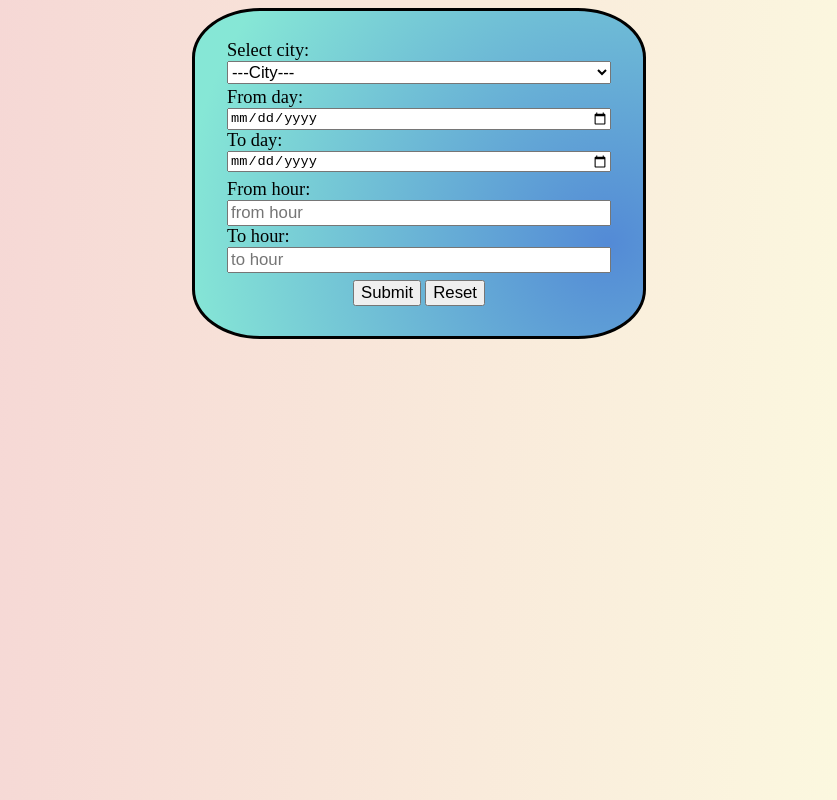
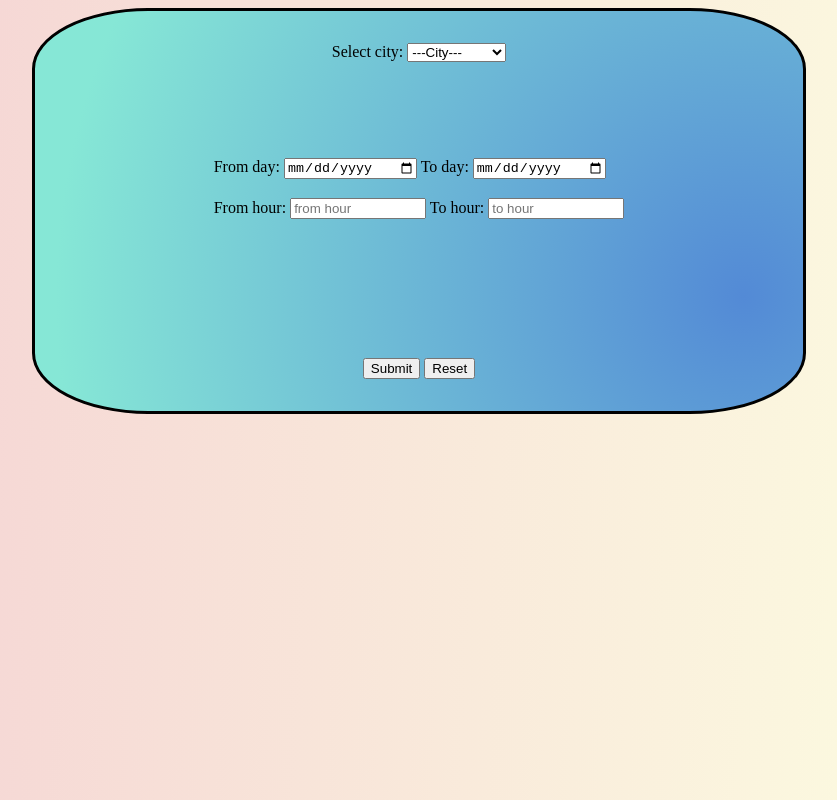
Before and after one commit to LudaTverday/weather-appl, a plain HTML site: page index.html in a window 1280 px wide. Shown: the whole page, without its empty margins (221-1058 px from the left). Drawn offline with Linux system fonts and the light colour scheme.

Commit message:
HW#27 weather-appl changing css

```diff
--- a/styles/styles.css
+++ b/styles/styles.css
@@ -2,94 +2,111 @@
     font-family: stayClassy;
     src: url("fonts/Stay\ Classy\ SLDT.otf");
 }
+
 @font-face {
     font-family: roger;
     src: url("fonts/ROGERS.ttf");
 }
+
 @font-face {
     font-family: centabel;
     src: url("fonts/centabel.ttf");
 }
-html{
-    height:100%;
+
+html {
+    height: 100%;
 }
-body{
-    display:flex;
-    flex-direction:column;
-    justify-content:space-around;
-    align-items:center;
+
+body {
+    display: flex;
+    flex-direction: column;
+    justify-content: space-around;
+    align-items: center;
     height: 90vh;
     background-image: linear-gradient(92.7deg, rgb(245, 212, 212) 8.5%, rgb(252, 251, 224) 90.2%);
 }
+
+#form-data {
+    height: 80vh;
+    width: 60vw;
+    display: flex;
+    flex-direction: column;
+    align-items: center;
+    justify-content: space-around;
+
+}
+
 .form-wrapper{
     display:flex;
     flex-direction:column;
     align-items: center;
     justify-content: center;
     height: 50vh;
-    width: 35vw;
+    width: 60vw;
     border-style: solid;
     border-radius: 15%;
     background-image: radial-gradient(circle at 92.3% 71.5%, rgb(83, 138, 214) 0%, rgb(134, 231, 214) 90%);
 }
-#form-data{
-    max-height: 40vh;
-    width: 30vw;
-  display:flex;
-  flex-direction: column;
-  justify-content: space-evenly;
+.input-date-hours {
+    height: 10vh;
+    display: flex;
+    flex-direction: column;
+    justify-content: space-around;
+}
 
-}
-.input-date-hours{
-    height:25vh;
-    display:flex;
-    flex-direction: column;
-    justify-content: space-evenly;
-}
-.input-city{
+.input-city {
     height: 5vh;
 }
-.days-input, .hours-input, .input-city{
-    display:flex;
-    flex-direction:column;
 
-}
-.buttons{
+/*.days-input,
+.hours-input,
+.input-city {
+    display: flex;
+    flex-direction: column;
+
+}*/
+
+.buttons {
     text-align: center;
 }
-label{
+
+/*label {
     font-size: 1.15em;
-}
-input, select,button{
+}*/
+
+/*input, select,button{
     font-size: 1.05em;
-}
-#output-weather{
-    display:flex;
+}*/
+#output-weather {
+    display: flex;
     flex-direction: column;
     align-items: center;
     justify-content: space-evenly;
-    width:15vw;
-    height:60vh;
+    width: 15vw;
+    height: 60vh;
     margin-right: 10vh;
 
 
 }
-#list-output{
+
+#list-output {
     height: 30vh;
-    display:flex;
+    display: flex;
     flex-direction: row;
     justify-content: space-around;
     overflow-y: auto;
-    flex-wrap:wrap;
-    width:80vw;
+    flex-wrap: wrap;
+    width: 80vw;
 
 }
-#city-output{
+
+#city-output {
     font-family: roger;
     font-size: 2em;
     margin-bottom: 3vh;
 }
-.dataList{
+
+.dataList {
     width: 20vw;
     border-style: solid;
     border-radius: 15%;
@@ -97,6 +114,10 @@ input, select,button{
     font-family: centabel;
 
 }
-#error-message{
+
+#error-message {
     color: red;
 }
+input{
+    width: 10vw;
+}
```
